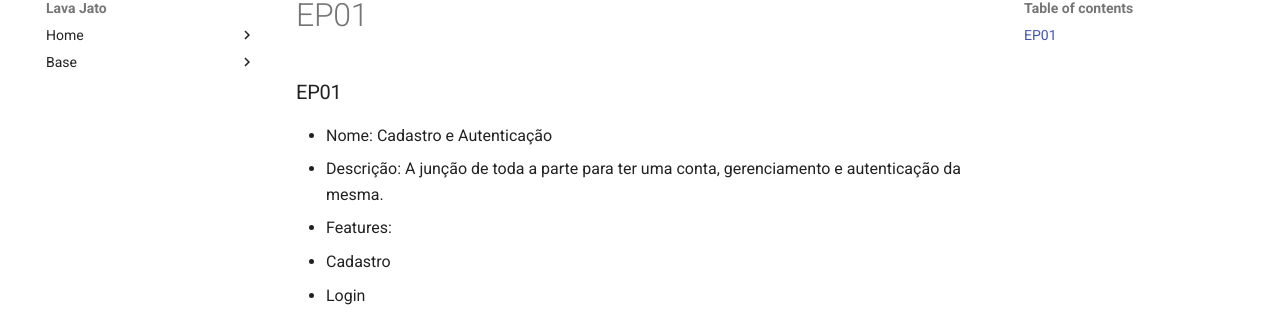
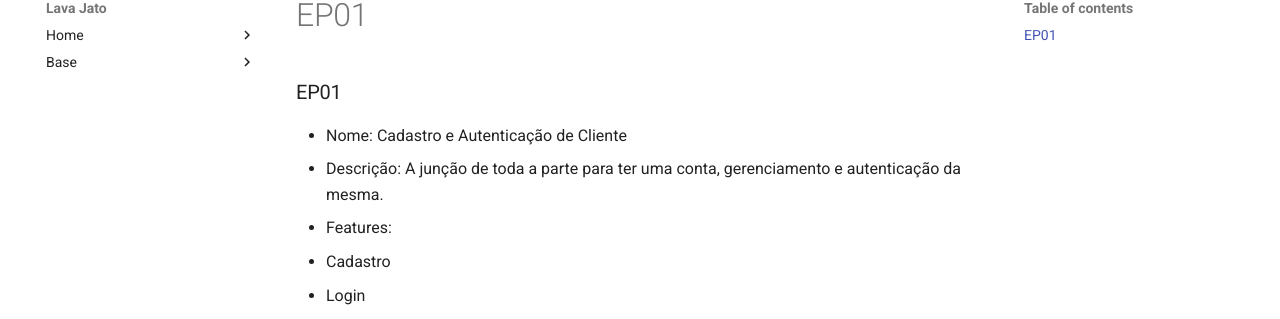
Before and after one commit to UnBArqDsw2021-2/2021.2_G2_Ki-Limpinho, an MkDocs documentation site: the page built from docs/modelagem/Epicos/EP01.md, in a window 1280 px wide. Shown: the part 103-422 px from the top of the page. Built offline with MkDocs 1.6.1 and Material for MkDocs 9.7.7, drawn with Linux system fonts in a browser that asks for light colours; comment, search, counter and statistics services are not loaded.

Commit message:
atualizacao de nome do epico

```diff
--- a/docs/modelagem/Epicos/EP01.md
+++ b/docs/modelagem/Epicos/EP01.md
@@ -1,6 +1,6 @@
 ### EP01
 
-- Nome: Cadastro e Autenticação
+- Nome: Cadastro e Autenticação de Cliente
 - Descrição: A junção de toda a parte para ter uma conta, gerenciamento e autenticação da mesma.
 - Features:
   * Cadastro
```
